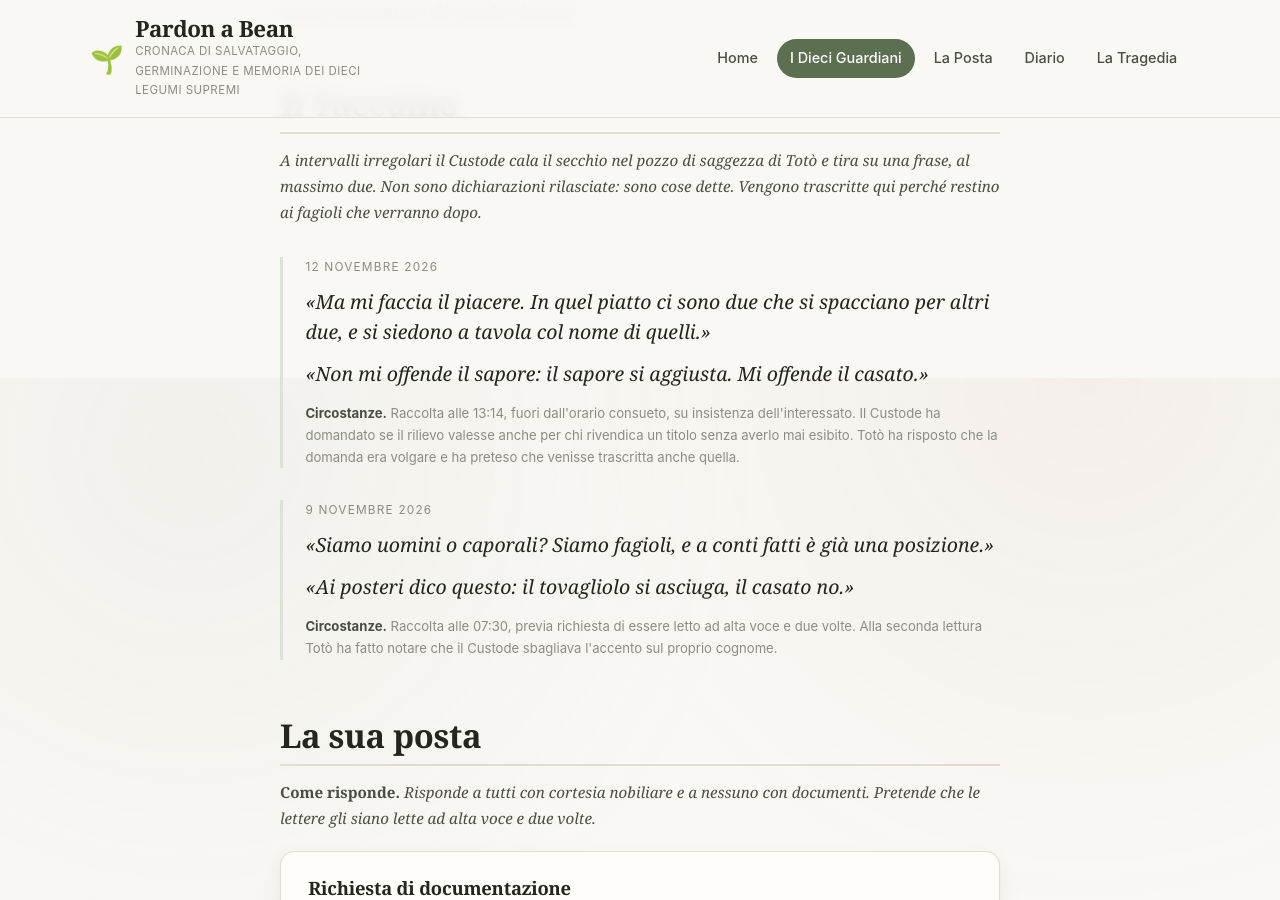
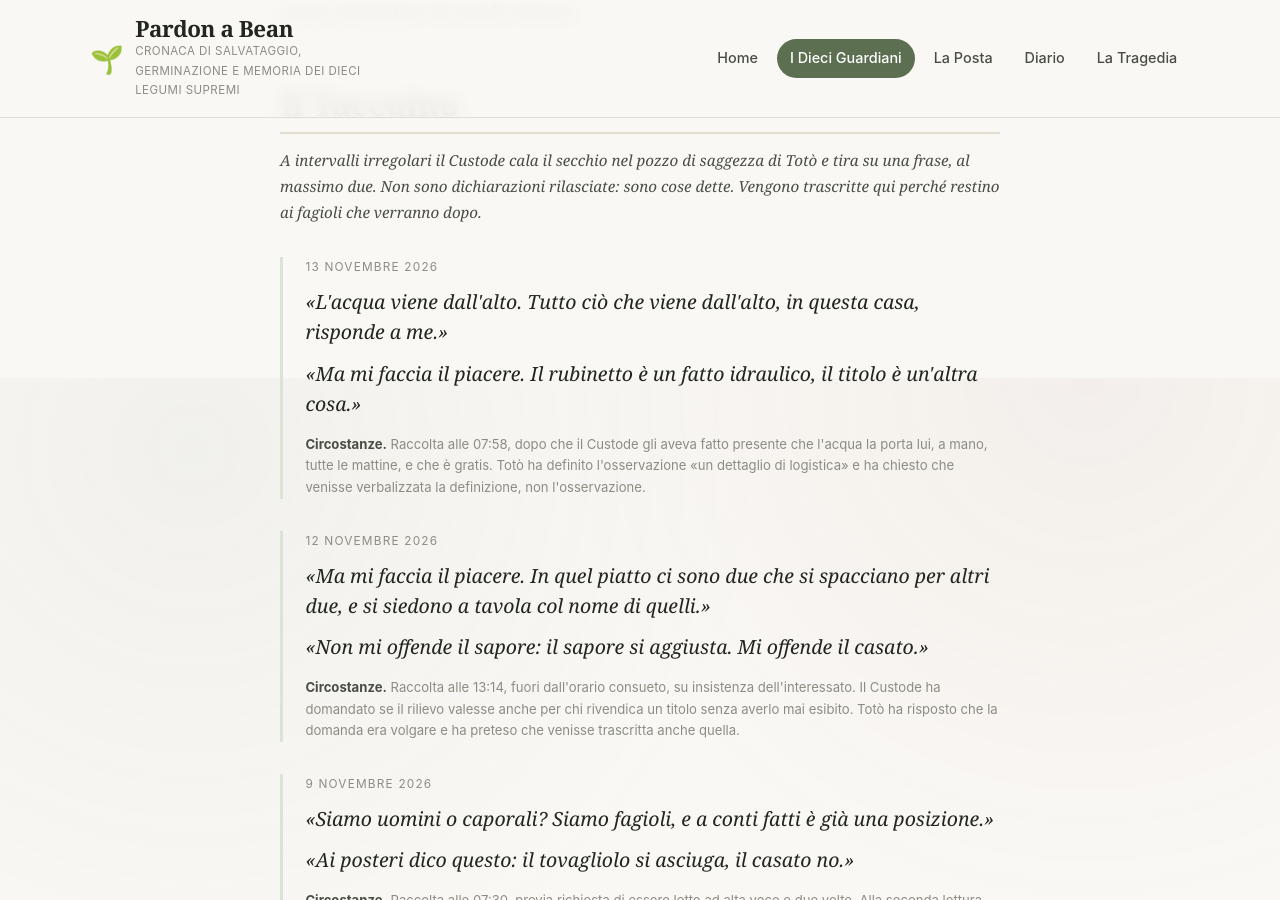
Before and after one commit to cripantea/pardonabean, a Jekyll site: the page built from _guardiani/toto.md, in a window 1280 px wide and 900 px high, scrolled down 1422 px. Built offline with Jekyll 4.4.1, drawn with Linux system fonts in a browser that asks for light colours.

Commit message:
Il centro non ha messo radice: cinque su dieci, tutte sul bordo
Quinto bollettino. Da due radichette a cinque in ventiquattr'ore, e
tutte e cinque sul perimetro del gruppo: i cinque senza radice
occupano l'interno e il lato destro.

Mercoledi' il registro aveva scritto che per la prima volta si
leggeva qualcosa che somigliava a una gerarchia, senza scrivere in
quale verso andasse letta. Oggi il fuori ha messo radice e il dentro
no. Il Custode non afferma che siano gli stessi esemplari di
mercoledi': e' un rilievo di posizioni, non di individui.

Entra IDROGERMINA, e la fotografia le costruisce il mercato: cinque
esemplari senza radice sono cinque clienti. Prezzo in millimetri di
posizione, listino pubblicato, e la domanda che il registro non
rivolge a nessuno: chi e' che i millimetri li emette.

- taccuini del 13: Meri Poppins promette un parere per iscritto che
  non arriva, Toto' vende la concessione idrica, Josef dichiara il
  piano rispettato, Patrocle resta muto e rivolto verso l'interno.
- fotografia, card social e scheda Instagram del giorno.

Co-Authored-By: Claude Opus 5 <noreply@anthropic.com>

```diff
--- a/_data/taccuini.yml
+++ b/_data/taccuini.yml
@@ -77,6 +77,15 @@ mata-hari:
       dipende da chi legge.
 
 toto:
+  - data: 2026-11-13
+    frasi:
+      - "L'acqua viene dall'alto. Tutto ciò che viene dall'alto, in questa casa, risponde a me."
+      - Ma mi faccia il piacere. Il rubinetto è un fatto idraulico, il titolo è un'altra cosa.
+    nota: >
+      Raccolta alle 07:58, dopo che il Custode gli aveva fatto presente che
+      l'acqua la porta lui, a mano, tutte le mattine, e che è gratis. Totò ha
+      definito l'osservazione «un dettaglio di logistica» e ha chiesto che
+      venisse verbalizzata la definizione, non l'osservazione.
   - data: 2026-11-12
     frasi:
       - Ma mi faccia il piacere. In quel piatto ci sono due che si spacciano per altri due, e si siedono a tavola col nome di quelli.
@@ -106,6 +115,13 @@ don-vito:
       responsabilità e non ne rivendica il merito.
 
 josef:
+  - data: 2026-11-13
+    frasi:
+      - Cinque esemplari sono in anticipo sul piano e cinque sono in linea con il piano. Il piano è rispettato.
+    nota: >
+      Raccolta alle 07:55. Il Custode ha fatto notare che il piano non è mai
+      stato depositato e che nessuno lo ha letto. Josef ha risposto che questo
+      non incide sul rispetto del piano.
   - data: 2026-11-12
     frasi:
       - Il programma in corso non prevede luoghi del ricordo. Prevede attrezzature disponibili.
@@ -164,6 +180,15 @@ don-matteo:
       confessare a sua volta, Don Matteo ha risposto di tornare domani.
 
 mary-poppins:
+  - data: 2026-11-13
+    frasi:
+      - "Cinque direzioni diverse sono cinque errori. Non sono miei."
+    nota: >
+      Raccolta alle 07:52. Il Custode ha domandato se esistesse una regola
+      applicabile alle radichette, dato che la regola dei quattro millimetri
+      riguarda i corpi e non le direzioni. Meri Poppins ha risposto che avrebbe
+      risposto per iscritto. Alla chiusura del registro, alle 08:05, non era
+      arrivato niente.
   - data: 2026-11-12
     frasi:
       - "Il pecorino è una misura, non un'opinione. Chi sostituisce una misura è tenuto a dichiararlo prima, non dopo."
@@ -186,6 +211,15 @@ mary-poppins:
       trascritto «quattro mm», abbreviazione che Meri Poppins non riconosce.
 
 patrocle:
+  - data: 2026-11-13
+    direzione: Era rivolto verso l'interno del gruppo.
+    nota: >
+      Rilevazione delle 07:34. Patrocle non ha la radichetta e resta senza coda:
+      il secchio è tornato su vuoto per il quarto giorno. Il Custode registra la
+      direzione come fa dal 9 novembre e si astiene dal trarne alcunché, pur
+      dovendo annotare che oggi, sul tovagliolo, la parola «direzione» ha
+      cominciato a significare due cose diverse, e che all'interno del gruppo
+      non è uscita nessuna radichetta.
   - data: 2026-11-12
     direzione: Era rivolto al tavolo, dove la pentola era stata appoggiata.
     nota: >
```
Also changed, not shown: _drafts/arco-bud-calendario.md (+48 -0 lines), _posts/2026-11-13-il-centro-non-ha-messo-radice.md (added, +149 -0 lines), social/didascalie.md (+20 -0 lines), assets/img/conclave-venerdi.jpg (added), assets/img/og/il-centro-non-ha-messo-radice.jpg (added), social/16-venerdi.jpg (added).
